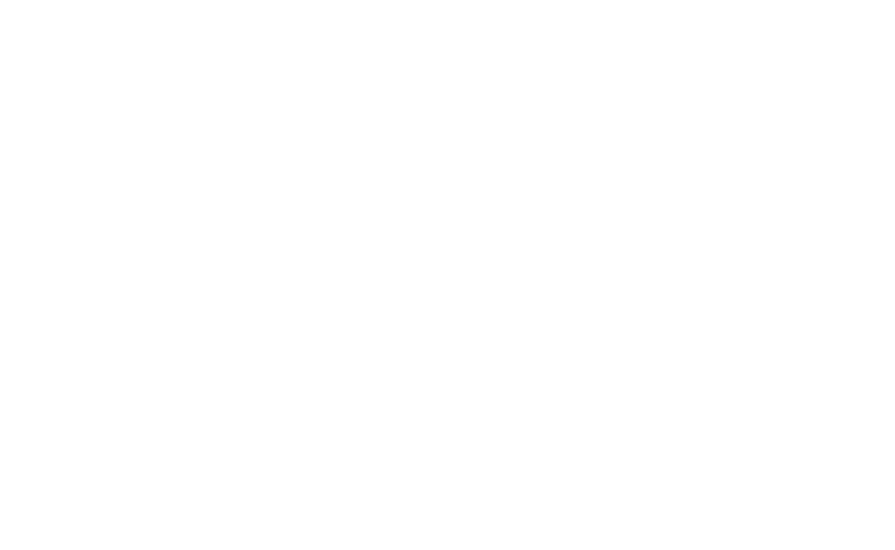
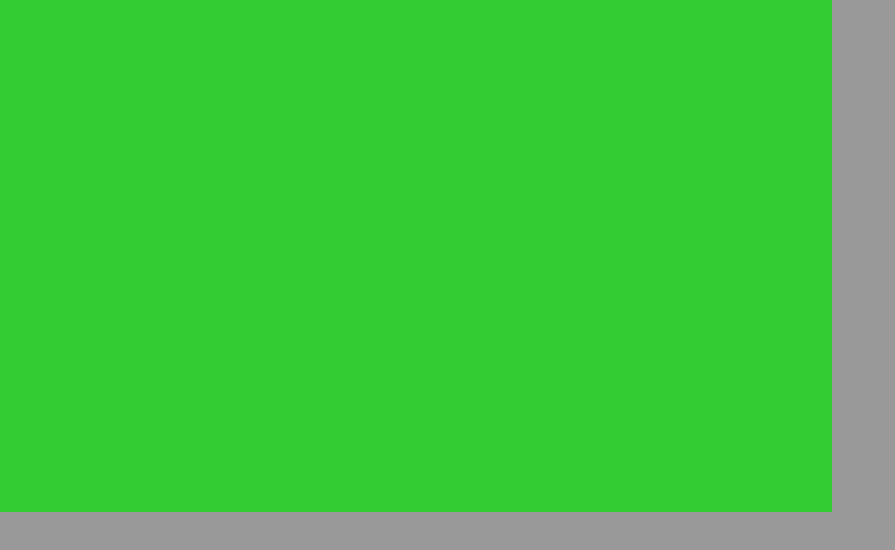
Before and after one commit to OnSeas/jogo-da-cobrinha, a plain HTML site: page index.html in a window 1280 px wide. Shown: the whole page, without its empty margins (0-895 px from the left). Drawn offline with Linux system fonts and the light colour scheme.

Commit message:
Criando background

```diff
--- a/css/style.css
+++ b/css/style.css
@@ -1 +1,11 @@
 /* Feito por Osmar Januario de souza Neto */
+
+*{
+    padding: 0;
+    margin: 0;
+    box-sizing: border-box;
+}
+
+body{
+    background-color: #999;
+}
--- a/index.html
+++ b/index.html
@@ -11,8 +11,8 @@ Feito por Osmar Januario de Souza Neto -->
         <title>Jogo da Cobrinha</title>
     </head>
     <body>
+        <canvas id="snake" height="512" width="832"></canvas>
 
-
-        <script src="js/main.js"></script>
+        <script defer src="js/main.js"></script>
     </body>
 </html>
--- a/js/main.js
+++ b/js/main.js
@@ -1 +1,12 @@
 /* Feito por Osmar Januario de souza Neto */
+
+let canvas = document.getElementById('snake');
+let context = canvas.getContext("2d"); // Reindenização do canvas
+let box = 32;
+
+function CriarBG() { // Função que cria o background
+    context.fillStyle = "#33cc33";
+    context.fillRect(0, 0, 26 * box, 16 * box);
+}
+
+CriarBG();
```
